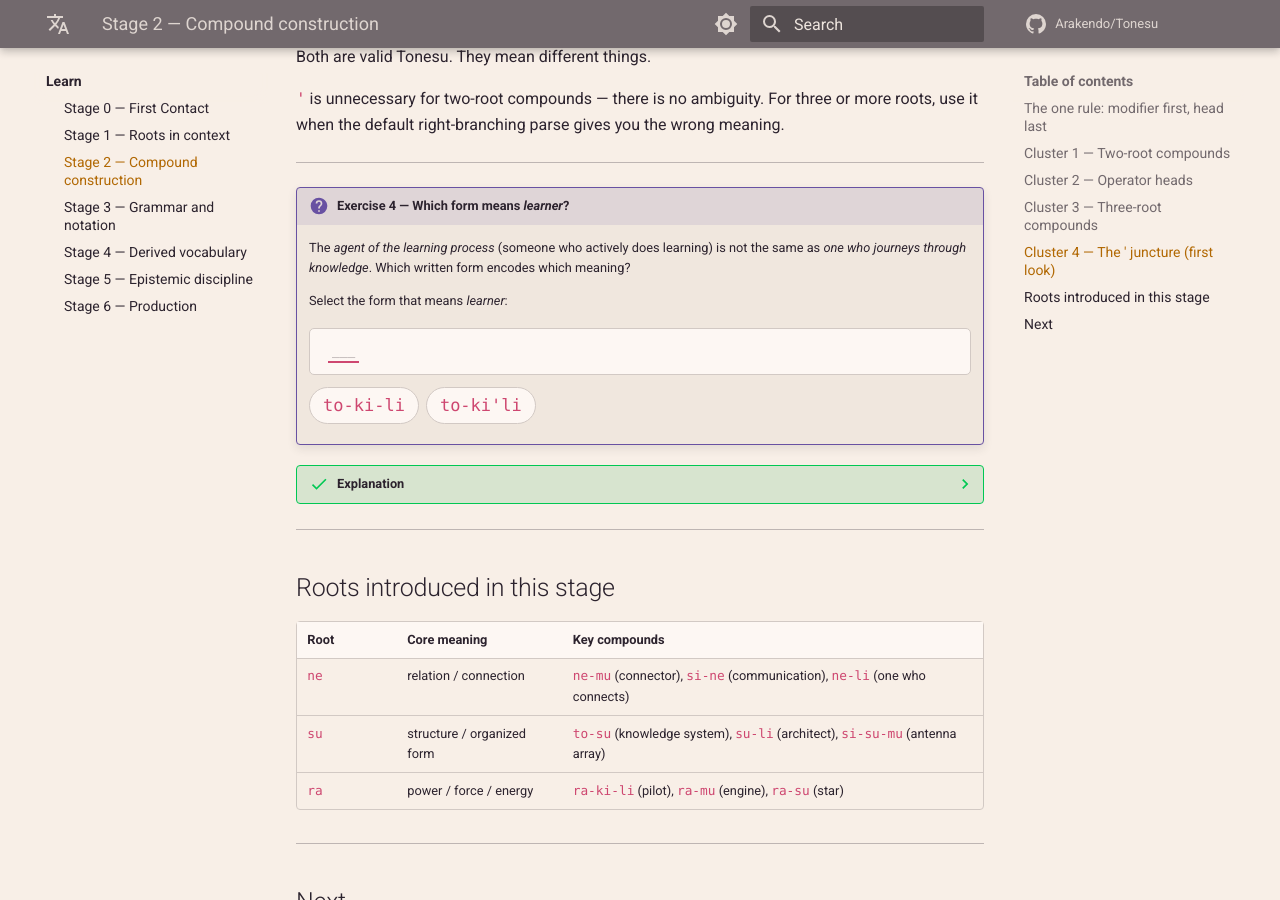
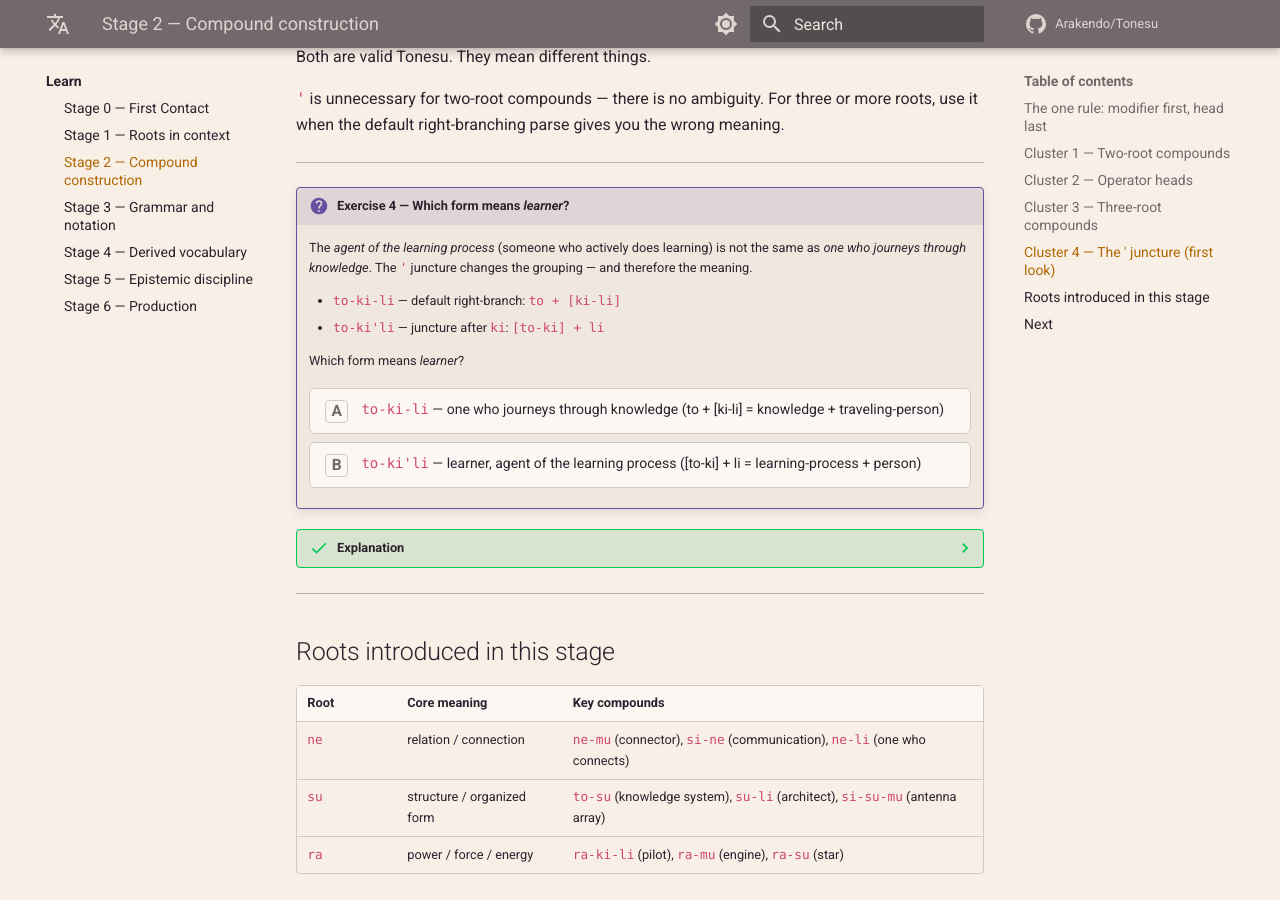
Before and after one commit to Arakendo/Tonesu, an MkDocs documentation site: the page built from www/docs/learn/stage-2.md, in a window 1280 px wide and 900 px high, scrolled down 4848 px. Built offline with MkDocs 1.6.1 and Material for MkDocs 9.7.7, drawn with Linux system fonts in a browser that asks for light colours; comment, search, counter and statistics services are not loaded.

Commit message:
style: convert 3 chip-picker exercises to MCQ
S2 E4 (learner/juncture): two parse options with full explanatory text
S3 E3 (content vs polar): long Tonesu strings better as labelled options
S4 E3 (fear or awe): fa-* options carry English meanings not just root parses

Also: MCQ font-size .875rem -> .8rem, stage-1 A/B role labels

```diff
--- a/www/docs/learn/stage-2.md
+++ b/www/docs/learn/stage-2.md
@@ -247,18 +247,19 @@ roots, use it when the default right-branching parse gives you the wrong meaning
 
 !!! question "Exercise 4 — Which form means *learner*?"
     The *agent of the learning process* (someone who actively does learning) is
-    not the same as *one who journeys through knowledge*. Which written form
-    encodes which meaning?
+    not the same as *one who journeys through knowledge*. The `'` juncture changes
+    the grouping — and therefore the meaning.
 
-    Select the form that means *learner*:
+    - `to-ki-li` — default right-branch: `to + [ki-li]`
+    - `to-ki'li` — juncture after `ki`: `[to-ki] + li`
 
-    <div class="tn-learn-picker"
-         data-template="___"
-         data-answer="to-ki'li"
-         data-mode="form"
-         data-ok="Correct — to-ki'li: [to-ki] (learning-process) + li (person) ✓"
-         data-nok="Look at where the ' sits — which chain does it force to bind first?"
-         data-items='[{"form":"to-ki-li","gloss":"default right-branch"},{"form":"to-ki&#39;li","gloss":"juncture form"}]'>
+    Which form means *learner*?
+
+    <div class="tn-learn-mcq"
+         data-answer="b"
+         data-ok="Correct — to-ki'li: [to-ki] (learning-process) + li (person) = agent of the learning process ✓"
+         data-nok="Think about what the ' does: it forces to-ki to bind as a unit first, making li the head of [to-ki]."
+         data-options='[{"id":"a","text":"`to-ki-li` — one who journeys through knowledge (to + [ki-li] = knowledge + traveling-person)"},{"id":"b","text":"`to-ki&#39;li` — learner, agent of the learning process ([to-ki] + li = learning-process + person)"}]'>
     </div>
 
 ??? success "Explanation"
```
Also changed, not shown: www/docs/learn/stage-3.md (+10 -9 lines), www/docs/learn/stage-4.md (+8 -10 lines).
